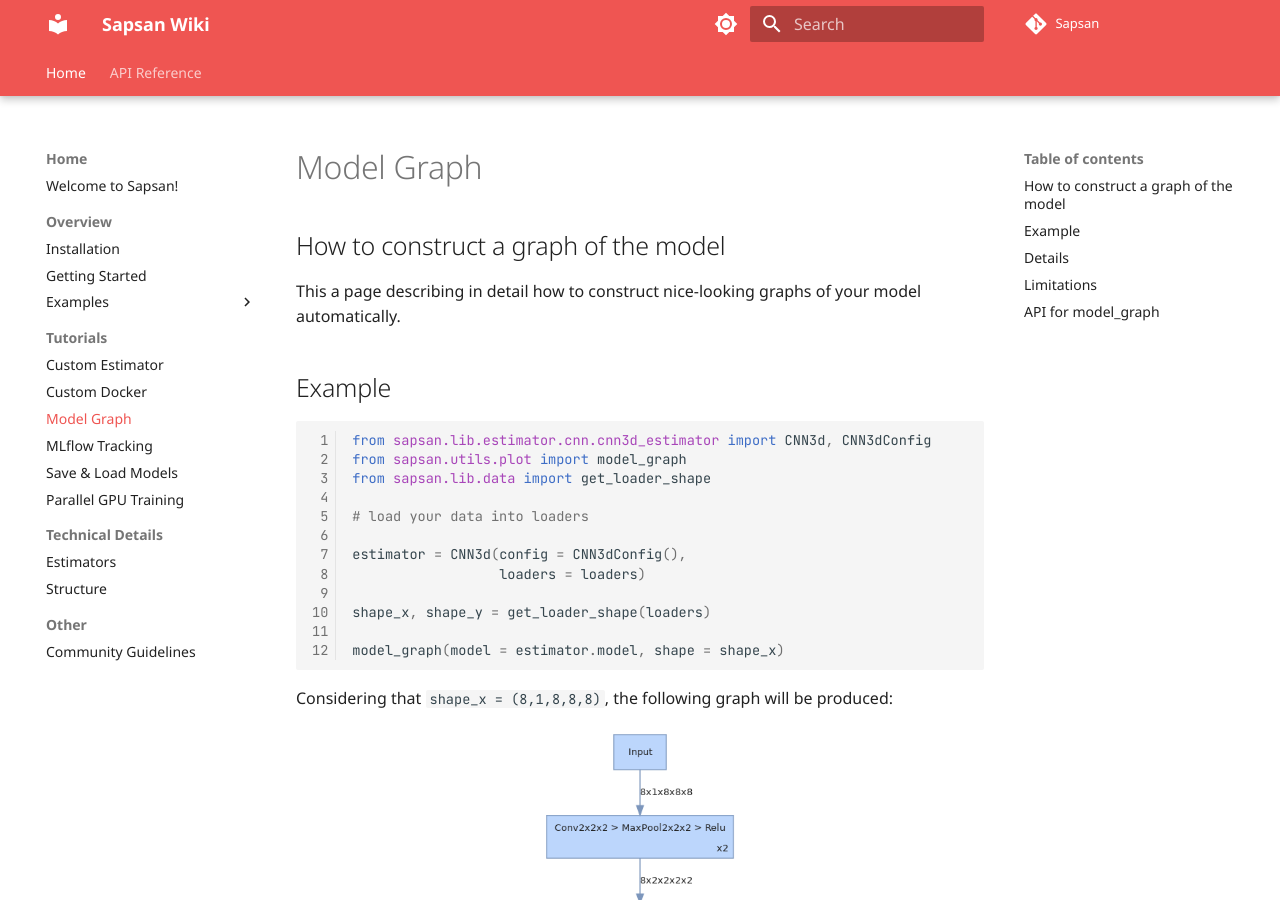
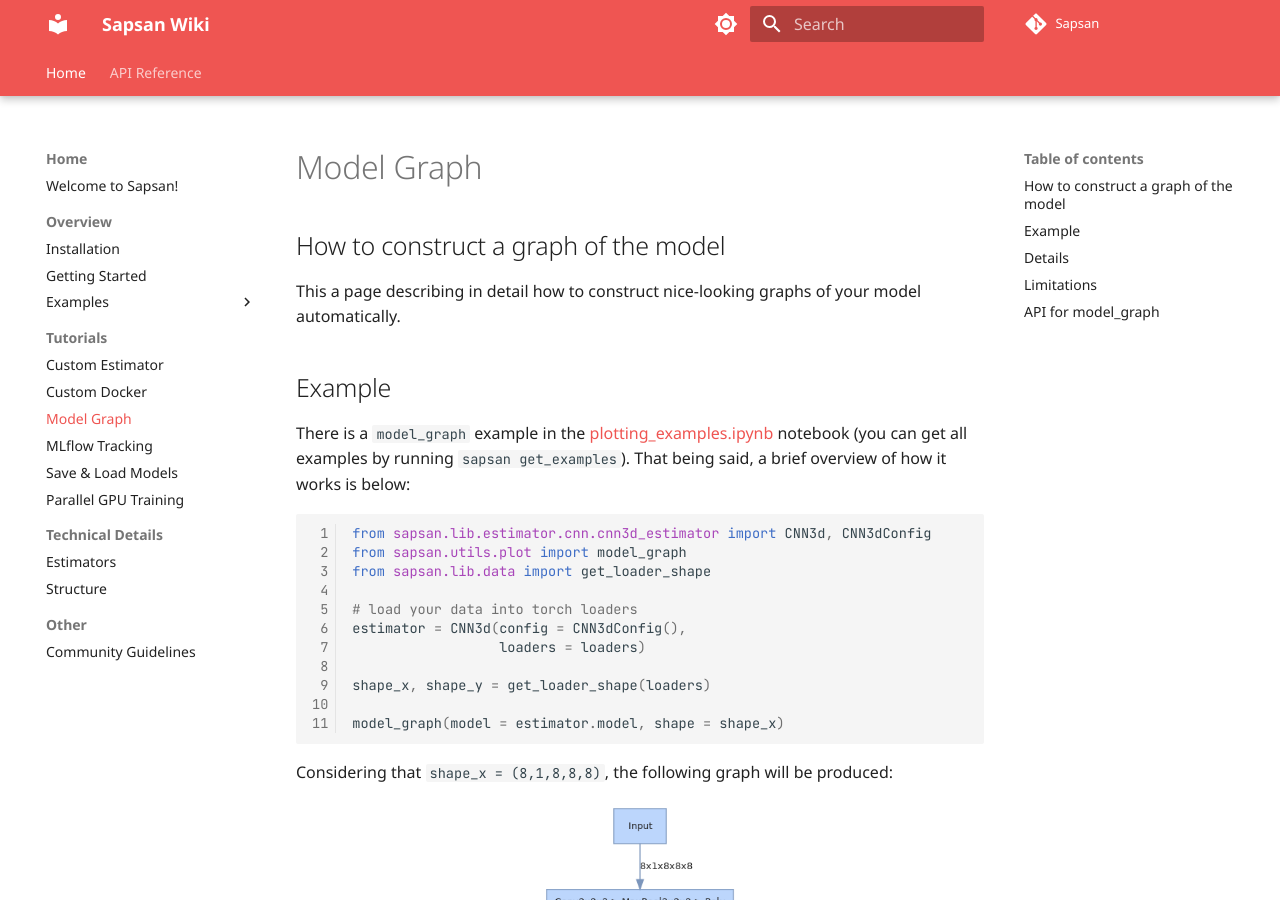
Before and after one commit to sapsan-wiki/sapsan-wiki.github.io, an MkDocs documentation site: the page built from docs/tutorials/model_graph.md, in a window 1280 px wide and 900 px high. Built offline with MkDocs 1.6.1 and Material for MkDocs 9.7.7, drawn with Linux system fonts in a browser that asks for light colours; comment, search, counter and statistics services are not loaded; the version menu is left out.

Commit message:
Added references to plotting_examples

````diff
--- a/docs/tutorials/model_graph.md
+++ b/docs/tutorials/model_graph.md
@@ -5,13 +5,14 @@
 
 ## Example
 
+There is a `model_graph` example in the [plotting_examples.ipynb](https://github.com/pikarpov-LANL/Sapsan/blob/master/sapsan/examples/plotting_examples.ipynb) notebook (you can get all examples by running `sapsan get_examples`). That being said, a brief overview of how it works is below:
+
 ```python
 from sapsan.lib.estimator.cnn.cnn3d_estimator import CNN3d, CNN3dConfig
 from sapsan.utils.plot import model_graph
 from sapsan.lib.data import get_loader_shape
 
-# load your data into loaders
-
+# load your data into torch loaders
 estimator = CNN3d(config = CNN3dConfig(),
                   loaders = loaders)
 
````
Also changed, not shown: docs/api.md (+1 -1 lines), docs/overview/getting_started.md (+1 -1 lines).
